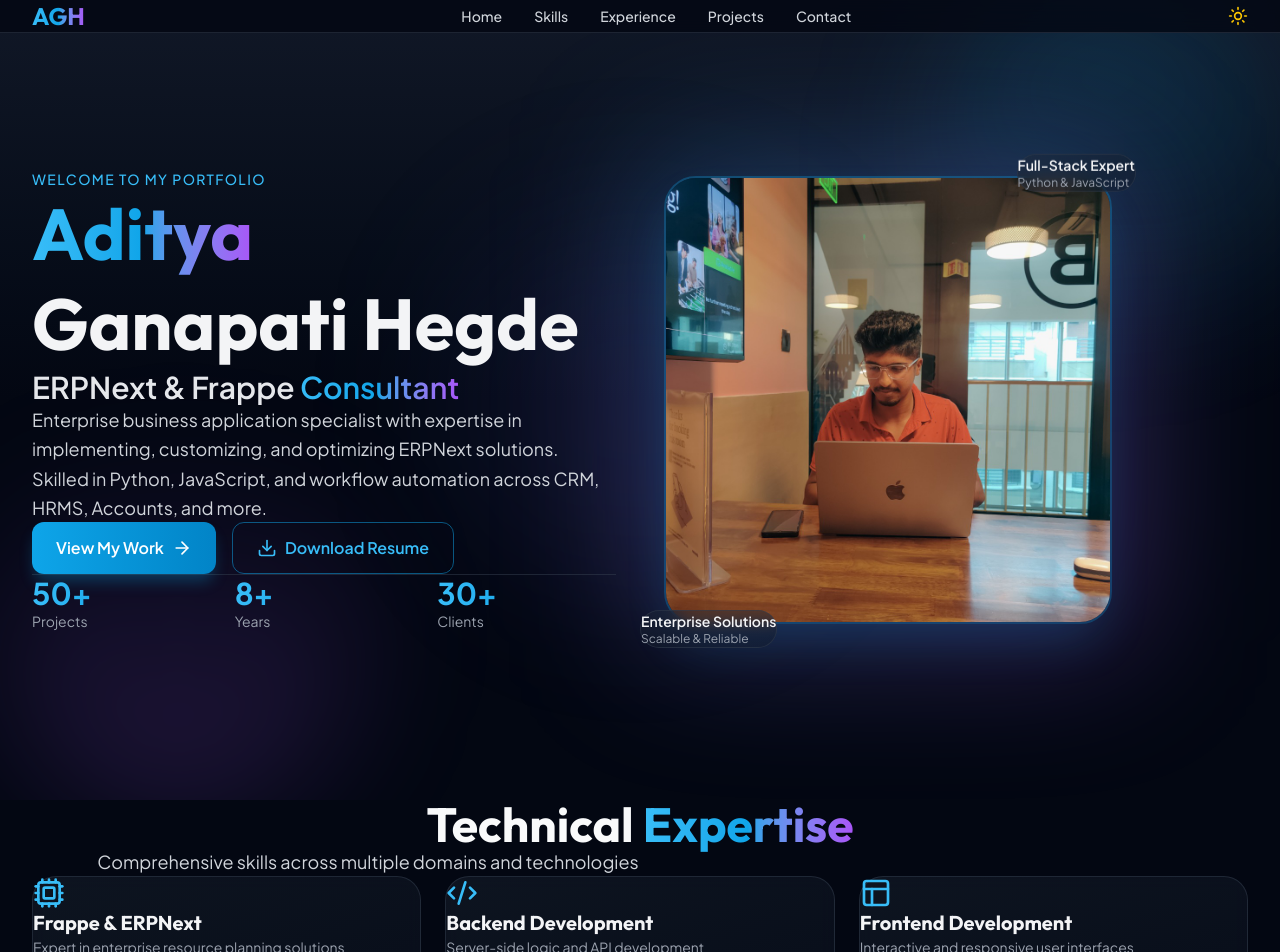
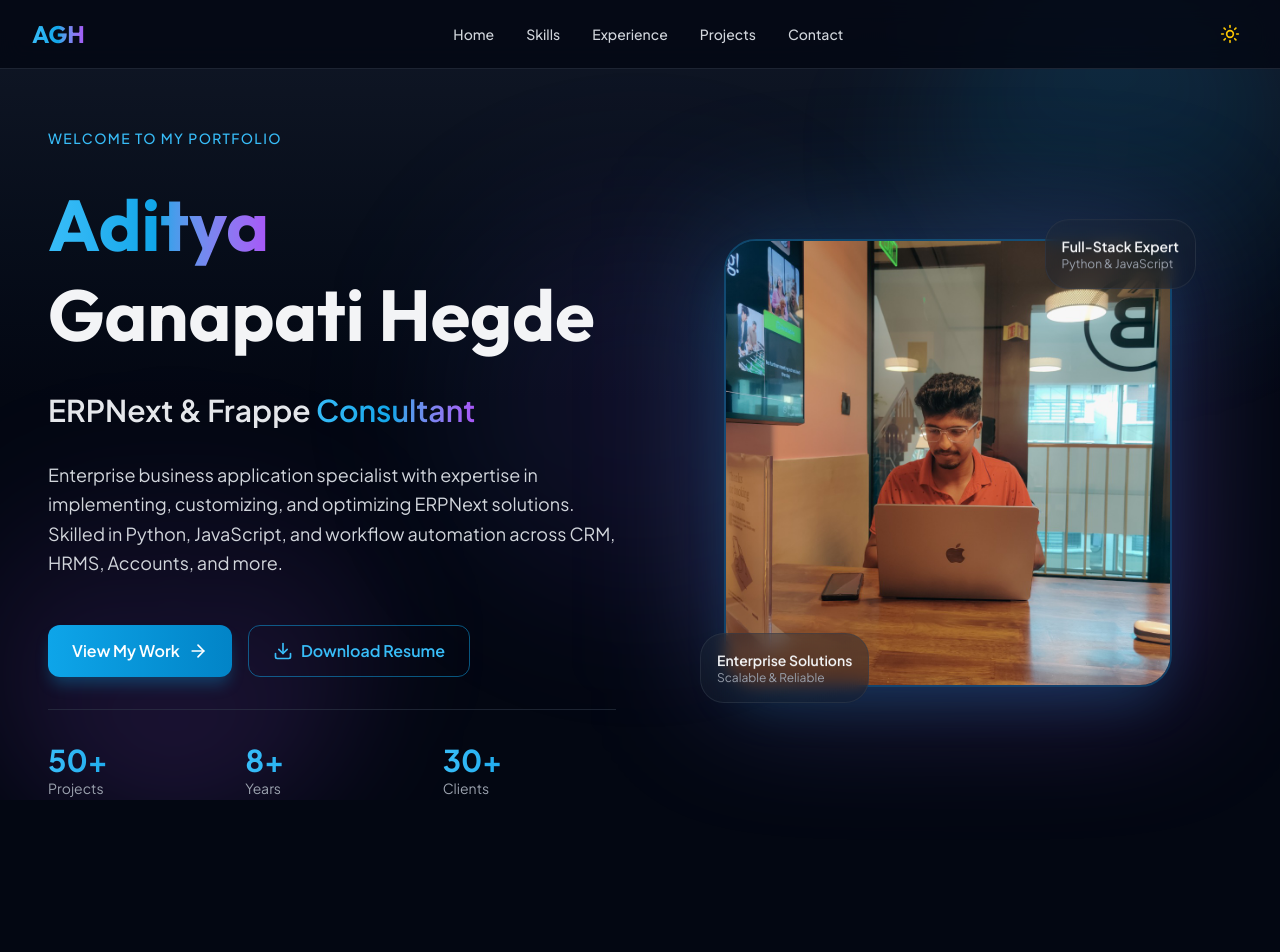
Before and after one commit to Adihegde01/my-portfolio, a Next.js app: page /my-portfolio/ in a window 1280 px wide. Shown: the top 952 px of the page. Built offline with nearby package versions, Linux system fonts and the light colour scheme.

Commit message:
Fix universal reset layout clashing and CSS import order

```diff
--- a/app/globals.css
+++ b/app/globals.css
@@ -1,11 +1,8 @@
 @import 'tailwindcss';
+@import url('https://fonts.googleapis.com/css2?family=Outfit:wght@300;400;500;600;700;800;900&family=Plus+Jakarta+Sans:ital,wght@0,300;0,400;0,500;0,600;0,700;0,800;1,400&display=swap');
 @config '../tailwind.config.ts';
 
-@import url('https://fonts.googleapis.com/css2?family=Outfit:wght@300;400;500;600;700;800;900&family=Plus+Jakarta+Sans:ital,wght@0,300;0,400;0,500;0,600;0,700;0,800;1,400&display=swap');
-
-* {
-  @apply m-0 p-0 box-border;
-}
+/* Universal resets are already handled by Tailwind CSS Preflight */
 
 html {
   @apply scroll-smooth;
```
